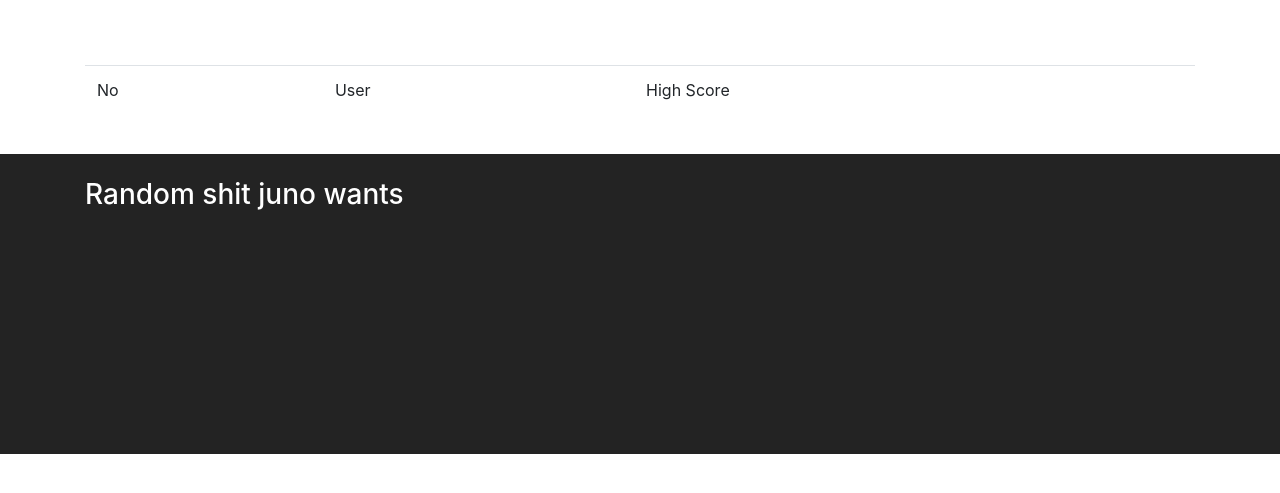
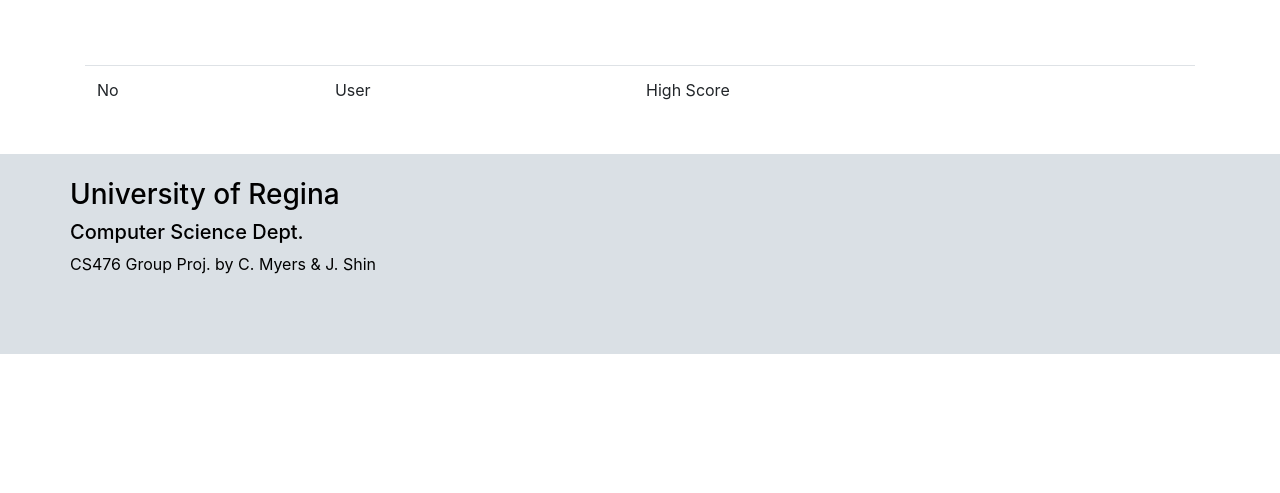
Before and after one commit to cartermyers/bithumb, a Django app: template templates/game/scoreboard.html in a window 1280 px wide. Shown: the part 56-549 px from the top of the page. Run offline with Django 3.2, Linux system fonts and the light colour scheme; the template is opened without the code that fills it, so the values that code supplies are empty; parts of the project's set-up code (start-up, migrations or seed data) failed here and were passed over; some libraries are stand-ins or nearby versions.

Commit message:
Add some Juno html changes

```diff
--- a/templates/account/profile.html
+++ b/templates/account/profile.html
@@ -80,15 +80,15 @@
     <div class="row">
         <div class="col-lg-12">
             <h3>Owned Trophies</h3>
-            <div class="card mt-3" style="width: 110%; height: 30vh; overflow-x: scroll">
+            <div class="card mt-3" style="width: auto; height: auto;">
                 <div class="card-body p-3 row">
                     {% for trophy in collectibles %}
                     <div class="col-lg-3">
                         {{ trophy.name }}
-                        <div class="card" style="width: 100%; height: 100%;">
+                        <div class="card" style="width: 100px; height: auto;">
                             <div class="card-body p-3">
                                 {% thumbnail trophy.image 200x200 crop as thumb %}
-                                <img src="{{ thumb.url }}" width="{{ thumb.width }}" height="{{ thumb.height }}" alt="{{ trophy.name }}"/>
+                                <img src="{{ thumb.url }}" width="60px" height="60px" alt="{{ trophy.name }}"/>
                             </div>
                         </div>
                         USD: {{ trophy.price }}
--- a/templates/bithumb/about_us.html
+++ b/templates/bithumb/about_us.html
@@ -61,6 +61,7 @@
         <div class="body col-lg-12 mt-4 py-4">
             <h1>About Us</h1>
             <h3>TODO????</h3>
+            <h1>니 미 시 발 개 좆 같 네</h1>
             <p>Cryptocurrency is a digital asset that is starting to gain popularity in the public.
             However, there are many that do not understand the complexities of these non-traditional currencies.
             Concepts such as decentralization, generation, and (the most appealing) investing can be confusing and too technical
--- a/templates/game/scoreboard.html
+++ b/templates/game/scoreboard.html
@@ -86,16 +86,22 @@
 </div>
 
     </div>
+
 <!-- Footer -->
-    <div class="footer mt-4 py-4" style="background:#232323; height: 300px; color: #fff;">
+<div class="footer mt-4 py-4" style="background:#dae0e5; height: 200px; color: #000000;">
 	<div class="container">
 		<div class="row">
-                <div class="col-lg-4">
-                    <h3>Random shit juno wants</h3>
+			<h3>University of Regina</h3>
+		</div>
+		<div class="row">
+			<h5>Computer Science Dept.</h5>
+		</div>
+		<div class="row">
+			<h7> CS476 Group Proj. by C. Myers & J. Shin</h7>
 		</div>
 	</div>
 </div>
-    </div>
+
 </body>
 <script>
     function changePay(e) {
--- a/templates/invest/invest.html
+++ b/templates/invest/invest.html
@@ -82,12 +82,12 @@
                 </div>
             </div>
         <div class="row">
-            <div class="col-lg-12">
-                <div class="card mt-3" style="width: 100%; height: auto;">
+            <div class="col-lg-12 d-flex justify-content-center align-items-center mb-3">
+                <div class="card mt-3" style="width: 700px; height: auto;">
                     <div class="card-body p-3">
                         {#  % thumbnail category.image 370x280 crop as thumb %  #}
                         <!--img src="{{ thumb.url }}" width="{{ thumb.width }}" height="{{ thumb.height }}" alt="hey"/-->
-                        <img src="{% static 'img/weekly_prices.png' %}" style="width: 100%">
+                        <img src="{% static 'img/weekly_prices.png' %}" style="width: 640px; height: 480px">
                     </div>
                 </div>
             </div>
```
Also changed, not shown: templates/invest/itemshop.html (+12 -3 lines), static/img/weekly_prices.png. Lines whose indentation alone changed are shown as unchanged.
